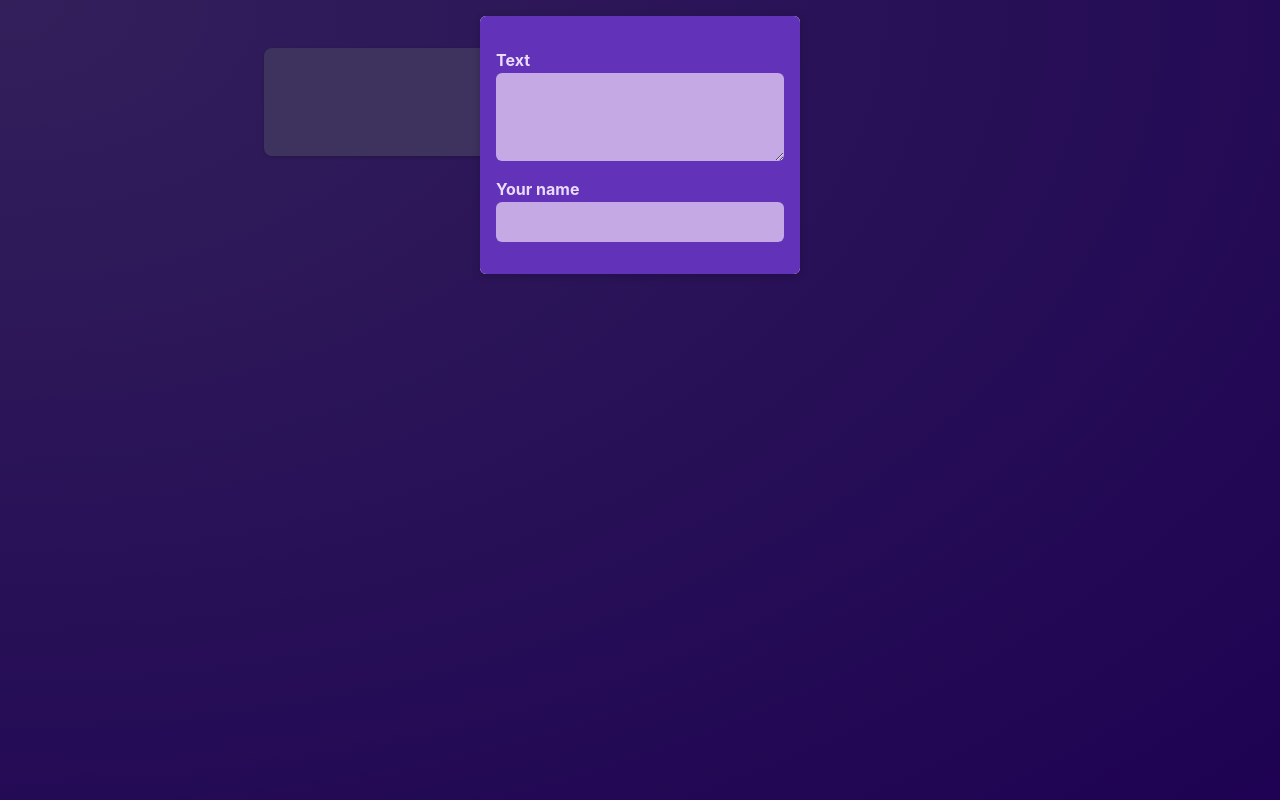
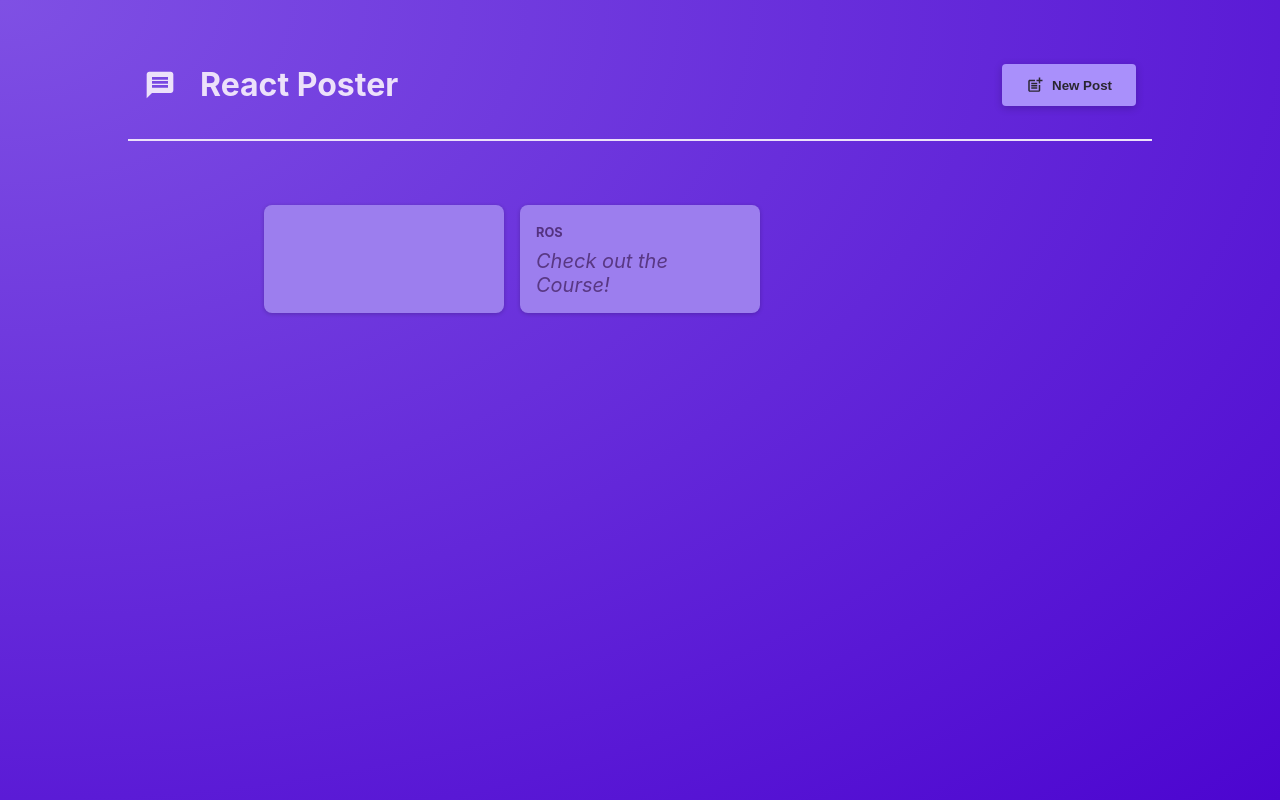
Before and after one commit to ras-24/react-poster, a React (Vite) app: page / in a window 1280 px wide. Built offline with nearby package versions, Linux system fonts and the light colour scheme.

Commit message:
Added MainHeader Component

```diff
--- a/package.json
+++ b/package.json
@@ -11,7 +11,8 @@
   },
   "dependencies": {
     "react": "^18.2.0",
-    "react-dom": "^18.2.0"
+    "react-dom": "^18.2.0",
+    "react-icons": "^5.0.1"
   },
   "devDependencies": {
     "@types/react": "^18.2.66",
--- a/src/App.jsx
+++ b/src/App.jsx
@@ -1,10 +1,25 @@
-import PostsList from './components/PostsList';
+import { useState } from 'react';
+import PostsList from "./components/PostsList";
+import MainHeader from "./components/MainHeader";
 
 function App() {
+  const [modalIsVisible, setModalIsVisible] = useState(false);
+
+  function showModalHandler() {
+    setModalIsVisible(true);
+  }
+
+  function hideModalHandler() {
+    setModalIsVisible(false);
+  }
+
   return (
-    <main>
-      <PostsList />
-    </main>
+    <>
+      <MainHeader onCreatePost={showModalHandler} />
+      <main>
+        <PostsList isPosting={modalIsVisible} onStopPosting={hideModalHandler} />
+      </main>
+    </>
   );
 }
 
--- /dev/null
+++ b/src/components/MainHeader.jsx
@@ -0,0 +1,23 @@
+/* eslint-disable react/prop-types */
+import { MdPostAdd, MdMessage } from 'react-icons/md';
+
+import classes from './MainHeader.module.css';
+
+function MainHeader({ onCreatePost }) {
+  return (
+    <header className={classes.header}>
+      <h1 className={classes.logo}>
+        <MdMessage />
+        React Poster
+      </h1>
+      <p>
+        <button className={classes.button} onClick={onCreatePost}>
+          <MdPostAdd size={18} />
+          New Post
+        </button>
+      </p>
+    </header>
+  );
+}
+
+export default MainHeader;
--- /dev/null
+++ b/src/components/MainHeader.module.css
@@ -0,0 +1,36 @@
+.header {
+  /* padding: 2rem 10%; */
+  margin: 2rem 10%;
+  padding: 1rem;
+  text-align: center;
+  display: flex;
+  justify-content: space-between;
+  align-items: center;
+  border-bottom: 2px solid #ece1fa;
+}
+
+.logo {
+  font-size: 2rem;
+  display: flex;
+  gap: 1.5rem;
+  align-items: center;
+  color: #ece1fa;
+}
+
+.button {
+  display: inline-flex;
+  align-items: center;
+  gap: 0.5rem;
+  padding: 0.75rem 1.5rem;
+  background-color: #a990fb;
+  color: #2a2630;
+  border: none;
+  border-radius: 4px;
+  box-shadow: 0 2px 8px rgba(0, 0, 0, 0.2);
+  cursor: pointer;
+  font-weight: bold;
+}
+
+.button:hover {
+  background-color: #8c6cf7;
+}
--- a/src/components/Modal.jsx
+++ b/src/components/Modal.jsx
@@ -1,10 +1,10 @@
 /* eslint-disable react/prop-types */
 import classes from "./Modal.module.css";
 
-function Modal({ children }) {
+function Modal({ children, onClose }) {
   return (
     <>
-      <div className={classes.backdrop} />
+      <div className={classes.backdrop} onClick={onClose} />
       <dialog open className={classes.modal}>{children}</dialog>
     </>
   );
--- a/src/components/PostsList.jsx
+++ b/src/components/PostsList.jsx
@@ -1,10 +1,11 @@
+/* eslint-disable react/prop-types */
 import { useState } from "react";
 import Post from "./Post";
 import NewPost from "./NewPost";
-import Modal from './Modal';
+import Modal from "./Modal";
 import classes from "./PostsList.module.css";
 
-function PostsList() {
+function PostsList({isPosting, onStopPosting}) {
   const [enteredBody, setEnteredBody] = useState("");
   const [enteredAuthor, setEnteredAuthor] = useState("");
 
@@ -18,12 +19,15 @@
 
   return (
     <>
-      <Modal>
-        <NewPost
-          onBodyChange={bodyChangeHandler}
-          onAuthorChange={authorChangeHandler}
-        />
-      </Modal>
+      {isPosting ? (
+        <Modal onClose={onStopPosting}>
+          <NewPost
+            onBodyChange={bodyChangeHandler}
+            onAuthorChange={authorChangeHandler}
+          />
+        </Modal>
+      ) : false}
+
       <ul className={classes.posts}>
         <Post author={enteredAuthor} body={enteredBody} />
         <Post author="Ros" body="Check out the Course!" />
```
Also changed, not shown: 1 other file (tests, documents, lock files or other folders).
